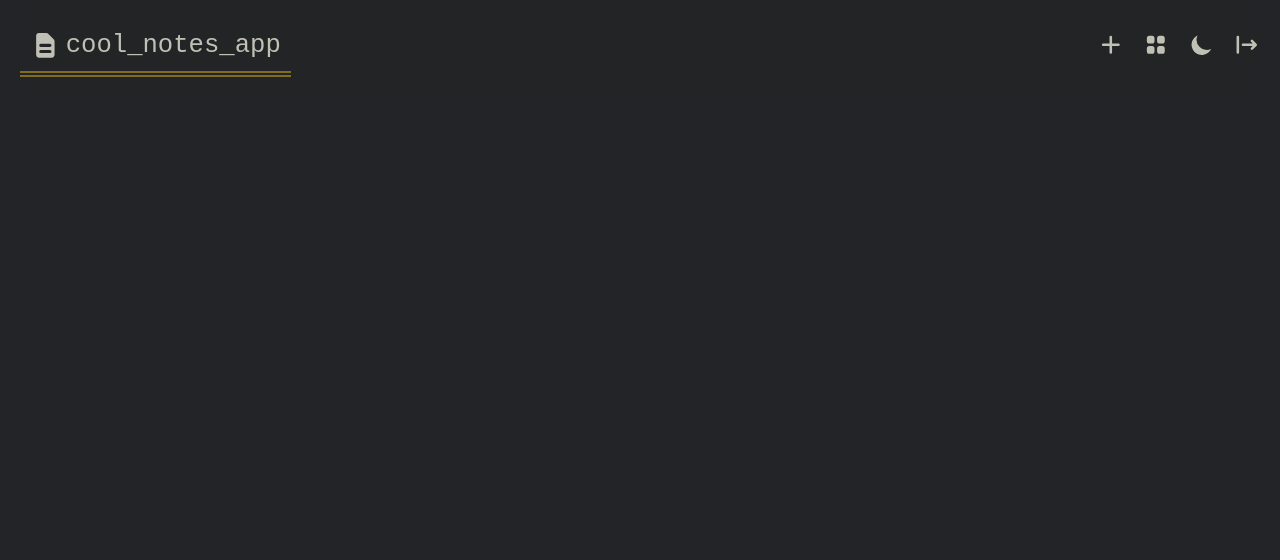
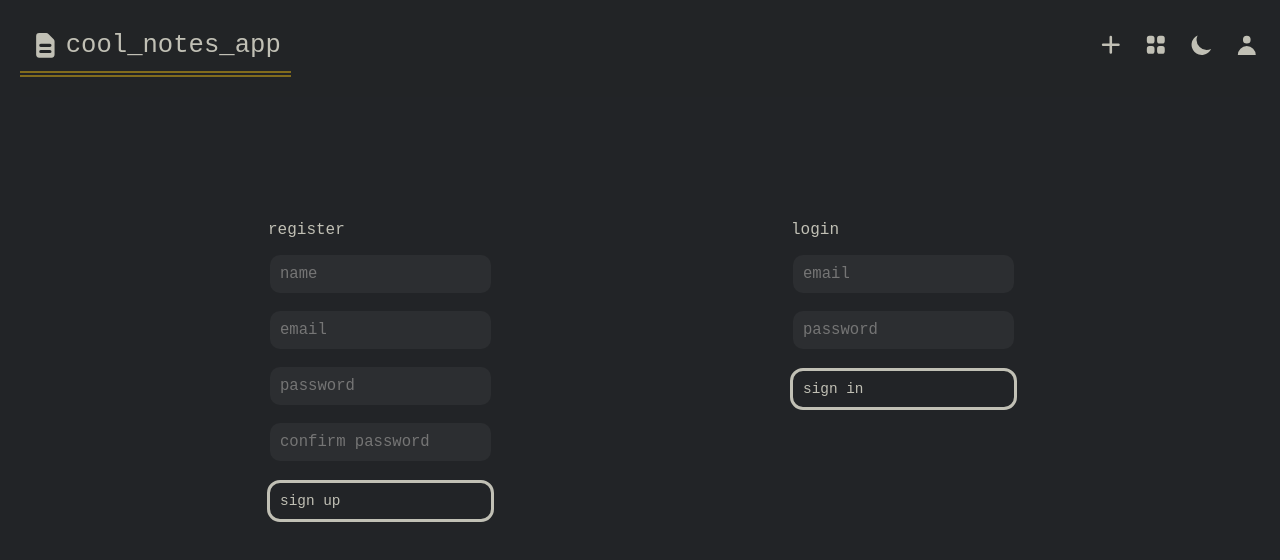
Before and after one commit to edobrowo/coolnotesapp, a React (Create React App) app in the folder client/: page /auth in a window 1280 px wide. Before the commit this address had no page. Shown: the top 560 px of the page. Built offline with nearby package versions, Linux system fonts and the light colour scheme; the HTML template or start-up script is replaced by a standard one.

Commit message:
Add auth page

```diff
--- a/client/src/App.js
+++ b/client/src/App.js
@@ -2,7 +2,7 @@ import { BrowserRouter as Router, Routes, Route } from 'react-router-dom';
 import { useState } from 'react';
 import Header from './components/Header';
 import Dashboard from './pages/Dashboard';
-import Login from './pages/Login';
+import Auth from './pages/Auth';
 
 function App() {
   const [notes, setNotes] = useState([]);
@@ -45,7 +45,7 @@ function App() {
                 />
               }
             />
-            <Route path="/login" element={<Login />} />
+            <Route path="/auth" element={<Auth />} />
           </Routes>
         </div>
       </Router>
--- a/client/src/components/Header.jsx
+++ b/client/src/components/Header.jsx
@@ -41,7 +41,7 @@ function Header({
     console.log('logout');
   }
 
-  const user = true; // hmmm
+  const user = false; // hmmm
 
   return (
     <header className="header">
@@ -67,7 +67,7 @@ function Header({
         </li>
         {!user ? (
           <li>
-            <Link to="/login">
+            <Link to="/auth">
               <HiUser />
             </Link>
           </li>
--- /dev/null
+++ b/client/src/components/LoginForm.jsx
@@ -0,0 +1,54 @@
+import { useState } from 'react';
+
+function LoginForm() {
+  const [formData, setFormData] = useState({
+    email: '',
+    password: '',
+  });
+
+  const { email, password } = formData;
+
+  function onChange(e) {
+    setFormData((prevState) => ({
+      ...prevState,
+      [e.target.name]: e.target.value,
+    }));
+  }
+
+  function onSubmit(e) {
+    e.preventDefault();
+  }
+
+  return (
+    <form className="authForm" method="" onSubmit={onSubmit}>
+      <p>login</p>
+      <div className="form-group">
+        <input
+          type="email"
+          name="email"
+          id="email"
+          value={email}
+          placeholder="email"
+          onChange={onChange}
+        />
+      </div>
+      <div className="form-group">
+        <input
+          type="password"
+          name="password"
+          id="password"
+          value={password}
+          placeholder="password"
+          onChange={onChange}
+        />
+      </div>
+      <div className="form-group">
+        <button className="login-submit" type="submit">
+          sign in
+        </button>
+      </div>
+    </form>
+  );
+}
+
+export default LoginForm;
--- /dev/null
+++ b/client/src/components/RegisterForm.jsx
@@ -0,0 +1,76 @@
+import { useState } from 'react';
+
+function RegisterForm() {
+  const [formData, setFormData] = useState({
+    name: '',
+    email: '',
+    password: '',
+    passwordConfirm: '',
+  });
+
+  const { name, email, password, passwordConfirm } = formData;
+
+  function onChange(e) {
+    setFormData((prevState) => ({
+      ...prevState,
+      [e.target.name]: e.target.value,
+    }));
+  }
+
+  function onSubmit(e) {
+    e.preventDefault();
+  }
+
+  return (
+    <form className="authForm" method="" onSubmit={onSubmit}>
+      <p>register</p>
+      <div className="form-group">
+        <input
+          type="text"
+          name="name"
+          id="name"
+          value={name}
+          placeholder="name"
+          onChange={onChange}
+        />
+      </div>
+      <div className="form-group">
+        <input
+          type="email"
+          name="email"
+          id="email"
+          value={email}
+          placeholder="email"
+          onChange={onChange}
+        />
+      </div>
+      <div className="form-group">
+        <input
+          type="password"
+          name="password"
+          id="password"
+          value={password}
+          placeholder="password"
+          onChange={onChange}
+        />
+      </div>
+      <div className="form-group">
+        <input
+          type="passwordConfirm"
+          name="passwordConfirm"
+          id="passwordConfirm"
+          value={passwordConfirm}
+          placeholder="confirm password"
+          onChange={onChange}
+        />
+      </div>
+      <div className="form-group">
+        <button className="login-submit" type="submit">
+          sign up
+        </button>
+      </div>
+    </form>
+  );
+}
+
+export default RegisterForm;
--- a/client/src/index.css
+++ b/client/src/index.css
@@ -245,6 +245,49 @@ svg {
   font-size: 1.8em;
 }
 
+.auth .content {
+  margin: 10% 20%;
+  display: flex;
+  flex-direction: row;
+  justify-content: space-between;
+  align-items: top;
+}
+
+.auth .content section {
+  display: flex;
+  flex-direction: column;
+  justify-content: space-between;
+  text-align: left;
+}
+
+.auth .form-group {
+  font-size: 0.75em;
+}
+
+.auth .form-group input {
+  background-color: var(--sub-alt-color);
+  border: none;
+  border-radius: 10px;
+}
+
+.auth .form-group button {
+  width: 100%;
+  margin: 20px 2px;
+  padding: 10px;
+  background-color: var(--bg-color);
+  font: normal normal 1.2em var(--font-default);
+  color: var(--text-color);
+  text-align: left;
+  border: none;
+  border-radius: 10px;
+  outline: solid var(--text-color);
+  transition: background-color 0.15s;
+}
+
+.auth .form-group button:hover {
+  background-color: var(--sub-color);
+}
+
 @media (max-width: 600px) {
   .notes {
     grid-template-columns: repeat(1, 1fr) !important;
--- /dev/null
+++ b/client/src/pages/Auth.jsx
@@ -0,0 +1,20 @@
+import { useState } from 'react';
+import LoginForm from '../components/LoginForm';
+import RegisterForm from '../components/RegisterForm';
+
+function Auth() {
+  return (
+    <div className="auth">
+      <div className="content">
+        <section className="register">
+          <RegisterForm />
+        </section>
+        <section className="login">
+          <LoginForm />
+        </section>
+      </div>
+    </div>
+  );
+}
+
+export default Auth;
--- a/client/src/pages/Login.jsx
+++ /dev/null
@@ -1,5 +0,0 @@
-function Login() {
-  return <div>Login</div>;
-}
-
-export default Login;
```
